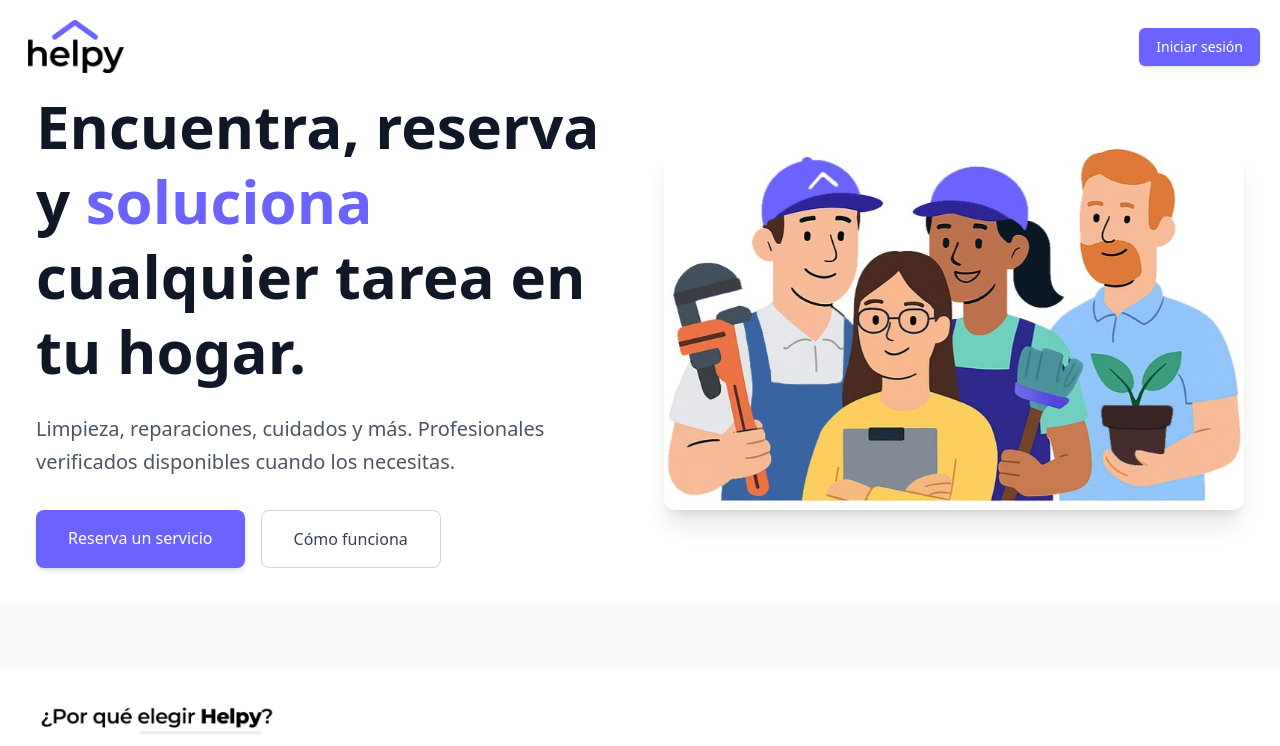
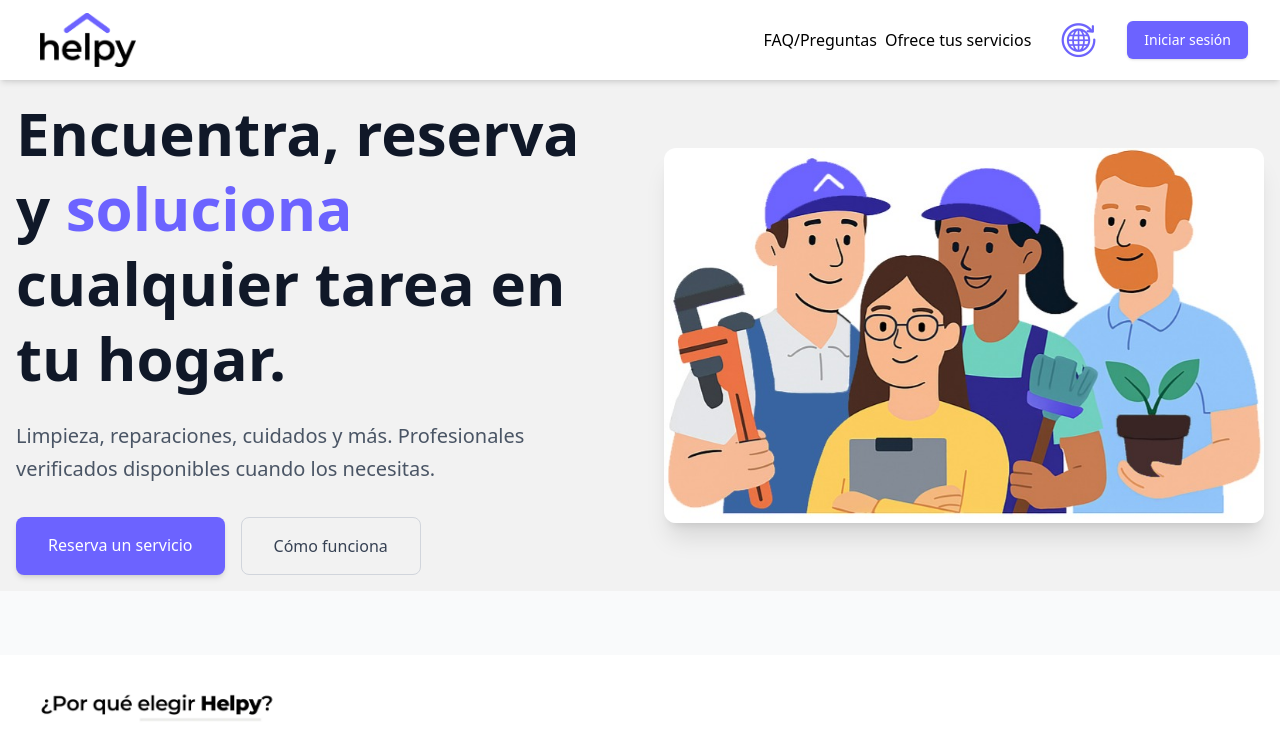
Before and after one commit to GuilleMarejada/helpy, a Nuxt app: page / in a window 1280 px wide. Shown: the top 746 px of the page. Built offline with nearby package versions, Linux system fonts and the light colour scheme.

Commit message:
Add new image file 'Idioma.webp' to the public images directory

```diff
--- a/pages/index.vue
+++ b/pages/index.vue
@@ -1,16 +1,21 @@
 <template>
   <div class="min-h-screen font-sans">
     <!-- Hero Section con degradado y mejor estructura -->
-    <div class="bg-white p-5">
-      <div class="flex justify-between items-center">
+    <div class="flex bg-white p-2 px-8 w-screen justify-between items-center sticky top-0 z-50 shadow-md">
       <div class="flex-shrink-0 flex items-center">
         <a href="/"> <img class="w-28 px-2" src="/images/LogoNormal.jpg" alt="Hero Image">
         </a>
       </div>
+      <div class="flex items-center space-x-2">
+        <p>FAQ/Preguntas</p>
+        <p>Ofrece tus servicios</p>
+        <img class="w-20 px-2" src="/images/Idioma.webp" alt="">
         <button
           class="h-fit inline-flex items-center justify-center px-4 py-2 border border-transparent rounded-md shadow-sm text-sm font-medium text-white bg-[#6C63FF] hover:bg-indigo-700 focus:outline-none focus:ring-2 focus:ring-offset-2 focus:ring-indigo-500 transition-colors">
           Iniciar sesión
         </button>
+      </div>
+
     </div>
 
     <div class="container mx-auto px-4 py-4">
@@ -38,7 +43,6 @@
         <div class="lg:w-1/2">
           <div class="relative">
             <img src="/images/FrontPage.JPG" alt="Imagen Portada" class="w-full relative z-10 rounded-xl shadow-xl" />
-            </div>
           </div>
         </div>
       </div>
```
Also changed, not shown: package.json (+5 -5 lines), public/images/Idioma.webp (added), 1 other file (tests, documents, lock files or other folders). Lines whose indentation alone changed are shown as unchanged.
